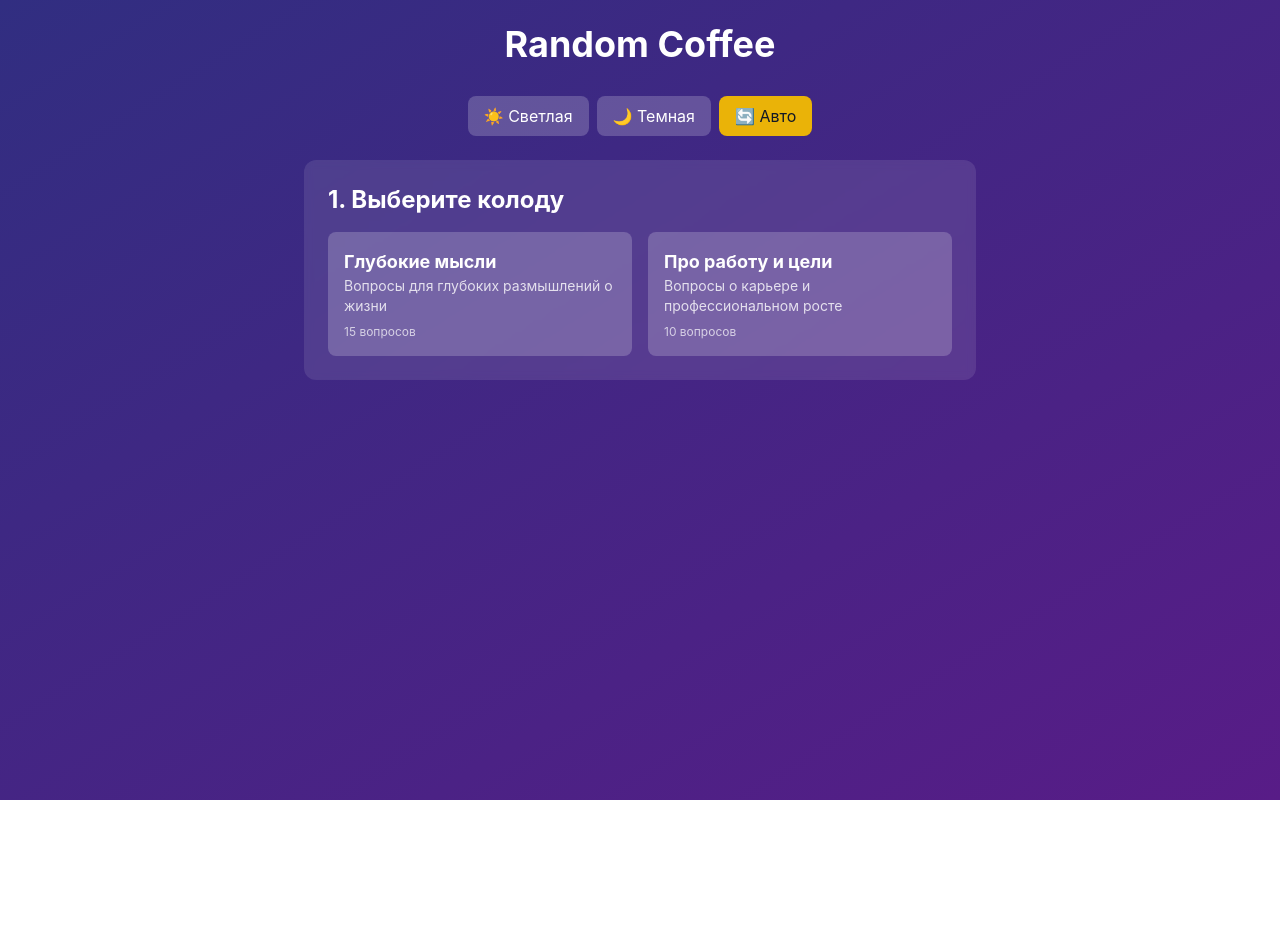
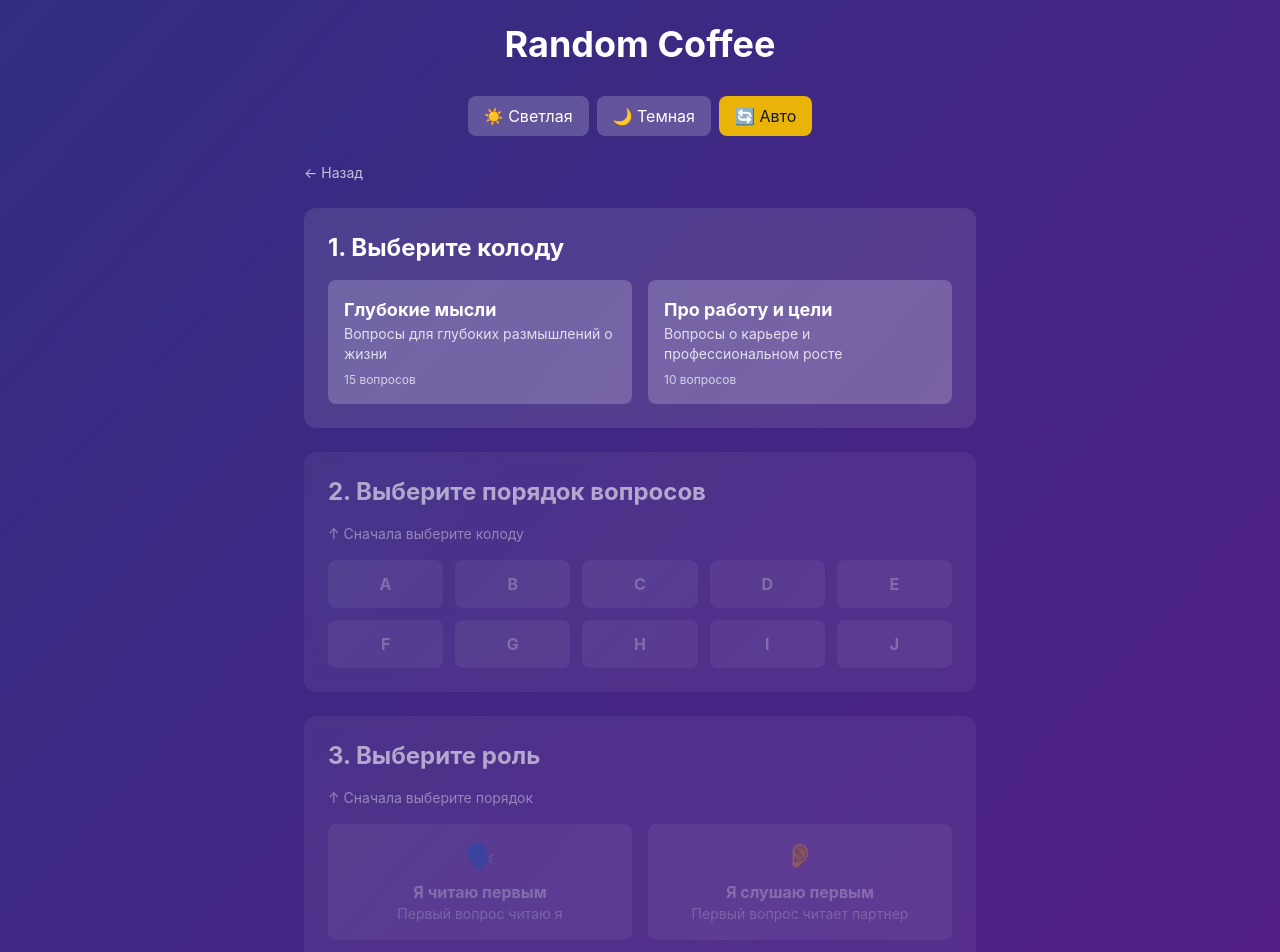
Before and after one commit to r3code/random-coffee, a Vue app: page / in a window 1280 px wide. Shown: the top 952 px of the page. Before the commit the page ends 800 px from the top, so only its background shows below. Built offline with nearby package versions, Linux system fonts and the light colour scheme; the HTML template or start-up script is replaced by a standard one.

Commit message:
Исправления загрузки сессий

```diff
--- a/src/views/GameView.vue
+++ b/src/views/GameView.vue
@@ -9,8 +9,8 @@
     <!-- Шапка: скрыта когда isFinished -->
     <header v-if="!isFinished" class="text-center mb-6" role="banner">
       <div class="flex justify-between items-center mb-2">
-        <button @click="goBack" class="text-sm opacity-70 hover:opacity-100" aria-label="Вернуться к настройкам">
-          ← Назад
+        <button @click="goBack" class="text-sm opacity-70 hover:opacity-100" aria-label="На главную">
+          ← На главную
         </button>
         <div class="text-sm opacity-80" aria-live="polite">
           {{ currentOrder?.name }} • Вопрос {{ currentTurn + 1 }} из {{ currentOrder?.sequence.length }}
--- a/src/views/SetupView.vue
+++ b/src/views/SetupView.vue
@@ -18,7 +18,11 @@
         </button>
       </div>
 
-      <!-- Продолжить сессию -->
+      <!-- ════════════════════════════════════════════════════════════ -->
+      <!-- ГЛАВНЫЙ ЭКРАН: Продолжить + История (без формы новой сессии) -->
+      <!-- ════════════════════════════════════════════════════════════ -->
+      <template v-if="!showNewForm">
+        <!-- Продолжить сессию? -->
         <div v-if="hasSavedSession && !shareParams" class="mb-8">
           <div class="bg-white/10 backdrop-blur-sm rounded-xl p-6 mb-4">
             <h2 class="text-2xl font-bold mb-2">Продолжить сессию?</h2>
@@ -31,14 +35,13 @@
                       class="flex-1 py-3 bg-green-500 hover:bg-green-400 rounded-lg font-bold">
                 Продолжить
               </button>
-            <button @click="startNew"
+              <button @click="enterNewForm"
                       class="flex-1 py-3 bg-gray-600 hover:bg-gray-500 rounded-lg font-bold">
                 Новая
               </button>
             </div>
 
-          <!-- QR-код с share-ссылкой для партнёра: включает currentTurn,
-               чтобы партнёр мог продолжить с того же вопроса -->
+            <!-- QR-код для продолжения -->
             <div class="text-center">
               <p class="text-sm opacity-80 mb-2">
                 Покажите партнёру QR-код, чтобы продолжить с того же вопроса:
@@ -51,7 +54,15 @@
           </div>
         </div>
 
-      <!-- Экспорт -->
+        <!-- Нет активной сессии: большая кнопка "Начать новую" -->
+        <div v-else class="mb-8 text-center">
+          <button @click="enterNewForm"
+                  class="w-full py-5 bg-yellow-500 hover:bg-yellow-400 text-gray-900 text-xl font-bold rounded-xl shadow-lg transition-all active:scale-95">
+            ➕ Начать новую сессию
+          </button>
+        </div>
+
+        <!-- Экспорт/Импорт (только при наличии активной сессии) -->
         <div v-if="hasSavedSession" class="mb-6 flex gap-4">
           <button @click="handleExport"
                   class="flex-1 py-3 bg-blue-500 hover:bg-blue-400 rounded-lg font-bold">
@@ -63,13 +74,12 @@
           </label>
         </div>
 
-      <!-- История сессий — список всех сессий, можно открыть или удалить -->
+        <!-- История сессий -->
         <div v-if="sessions.length > 0" class="mb-8">
           <div class="bg-white/10 backdrop-blur-sm rounded-xl p-6">
             <h2 class="text-2xl font-bold mb-4">История сессий</h2>
             <p class="text-sm opacity-80 mb-4">
-            Можно параллельно вести несколько сессий с разными колодами
-            и возвращаться к ним позже.
+              Можно параллельно вести несколько сессий с разными колодами и возвращаться к ним позже.
             </p>
 
             <div class="space-y-3 max-h-96 overflow-y-auto">
@@ -81,7 +91,7 @@
               >
                 <!-- Иконка статуса -->
                 <div class="text-2xl shrink-0">
-                <span v-if="s.completed">✅</span>
+                  <span v-if="isSessionFinished(s)">✅</span>
                   <span v-else>▶️</span>
                 </div>
 
@@ -91,7 +101,7 @@
                     {{ sessionDeckName(s) }} • порядок {{ sessionOrderName(s) }}
                   </div>
                   <div class="text-xs opacity-70 mt-1">
-                  {{ s.completed
+                    {{ isSessionFinished(s)
                       ? `Завершена • ${formatDate(s.updatedAt)}`
                       : `В процессе • вопрос ${(s.currentTurn || 0) + 1} из ${sessionTotal(s)} • ${formatDate(s.updatedAt)}`
                     }}
@@ -100,23 +110,20 @@
 
                 <!-- Кнопки -->
                 <div class="flex gap-2 shrink-0">
-                <!-- Активная незавершённая сессия: "Активна" (disabled) -->
                   <button
-                  v-if="s.id === activeSessionId && !s.completed"
+                    v-if="s.id === activeSessionId && !isSessionFinished(s)"
                     disabled
                     class="px-3 py-2 bg-yellow-500/30 text-yellow-300 cursor-default rounded-lg text-sm font-bold"
                   >
                     Активна
                   </button>
-                <!-- Незавершённая не-активная сессия: "Открыть" -->
                   <button
-                  v-else-if="!s.completed"
+                    v-else-if="!isSessionFinished(s)"
                     @click="openSession(s.id)"
                     class="px-3 py-2 bg-green-500 hover:bg-green-400 rounded-lg text-sm font-bold"
                   >
                     Открыть
                   </button>
-                <!-- Завершённая сессия: "Снова" — создать новую с теми же параметрами -->
                   <button
                     v-else
                     @click="restartCompletedSession(s)"
@@ -137,9 +144,21 @@
             </div>
           </div>
         </div>
+      </template>
 
-      <!-- Выбор колоды -->
+      <!-- ════════════════════════════════════════════════════════════ -->
+      <!-- ЭКРАН НОВОЙ СЕССИИ: форма со всеми блоками (disabled до выбора) -->
+      <!-- ════════════════════════════════════════════════════════════ -->
+      <template v-else>
+        <!-- Назад -->
+        <div class="mb-6">
+          <button @click="exitNewForm" class="text-sm opacity-70 hover:opacity-100">
+            ← Назад
+          </button>
+        </div>
+
         <div class="space-y-6">
+          <!-- Блок 1: Колода (всегда активен) -->
           <div class="bg-white/10 backdrop-blur-sm rounded-xl p-6">
             <h2 class="text-2xl font-bold mb-4">1. Выберите колоду</h2>
             <div class="grid grid-cols-1 md:grid-cols-2 gap-4">
@@ -158,38 +177,52 @@
             </div>
           </div>
 
-        <!-- Порядок -->
-        <div v-if="selectedDeckId" class="bg-white/10 backdrop-blur-sm rounded-xl p-6">
+          <!-- Блок 2: Порядок (виден, disabled пока нет колоды) -->
+          <div class="bg-white/10 backdrop-blur-sm rounded-xl p-6 transition-opacity"
+               :class="!selectedDeckId ? 'opacity-60' : ''">
             <h2 class="text-2xl font-bold mb-4">2. Выберите порядок вопросов</h2>
-          <p class="text-sm opacity-80 mb-4">
+            <p v-if="!selectedDeckId" class="text-sm opacity-70 mb-4">
+              ↑ Сначала выберите колоду
+            </p>
+            <p v-else class="text-sm opacity-80 mb-4">
               Договоритесь с партнером о букве порядка — одинаковая буква даст
               одинаковую последовательность вопросов.
             </p>
             <div class="grid grid-cols-5 gap-3">
               <button
-              v-for="(order, index) in selectedDeck.orders"
-              :key="order.id"
+                v-for="(order, index) in (selectedDeck?.orders || emptyOrders)"
+                :key="order?.id || index"
                 @click="selectOrder(index)"
+                :disabled="!selectedDeckId"
                 :aria-pressed="selectedOrderIndex === index"
-              :aria-label="`Порядок ${order.name}`"
-              class="p-3 rounded-lg transition-all text-center font-bold"
-              :class="selectedOrderIndex === index ? 'bg-yellow-500 text-gray-900' : 'bg-white/20 hover:bg-white/30'"
+                :aria-label="`Порядок ${order?.name || '?'}`"
+                class="p-3 rounded-lg transition-all text-center font-bold disabled:cursor-not-allowed"
+                :class="selectedOrderIndex === index
+                  ? 'bg-yellow-500 text-gray-900'
+                  : 'bg-white/20 hover:bg-white/30 disabled:opacity-50 disabled:hover:bg-white/20'"
               >
-              {{ order.name }}
+                {{ order?.name || '—' }}
               </button>
             </div>
           </div>
 
-        <!-- Роль -->
-        <div v-if="selectedOrderIndex !== null" class="bg-white/10 backdrop-blur-sm rounded-xl p-6">
+          <!-- Блок 3: Роль (виден, disabled пока нет порядка) -->
+          <div class="bg-white/10 backdrop-blur-sm rounded-xl p-6 transition-opacity"
+               :class="selectedOrderIndex === null ? 'opacity-60' : ''">
             <h2 class="text-2xl font-bold mb-4">3. Выберите роль</h2>
-          <p class="text-sm opacity-80 mb-4">Роли будут чередоваться каждый вопрос</p>
+            <p v-if="selectedOrderIndex === null" class="text-sm opacity-70 mb-4">
+              ↑ Сначала выберите порядок
+            </p>
+            <p v-else class="text-sm opacity-80 mb-4">Роли будут чередоваться каждый вопрос</p>
             <div class="grid grid-cols-1 md:grid-cols-2 gap-4">
               <button
                 @click="selectRole('reader')"
+                :disabled="selectedOrderIndex === null"
                 :aria-pressed="selectedRole === 'reader'"
-              class="p-4 rounded-lg transition-all"
-              :class="selectedRole === 'reader' ? 'bg-yellow-500 text-gray-900' : 'bg-white/20 hover:bg-white/30'"
+                class="p-4 rounded-lg transition-all disabled:cursor-not-allowed"
+                :class="selectedRole === 'reader'
+                  ? 'bg-yellow-500 text-gray-900'
+                  : 'bg-white/20 hover:bg-white/30 disabled:opacity-50 disabled:hover:bg-white/20'"
               >
                 <div class="text-2xl mb-2">🗣️</div>
                 <div class="font-bold">Я читаю первым</div>
@@ -197,9 +230,12 @@
               </button>
               <button
                 @click="selectRole('listener')"
+                :disabled="selectedOrderIndex === null"
                 :aria-pressed="selectedRole === 'listener'"
-              class="p-4 rounded-lg transition-all"
-              :class="selectedRole === 'listener' ? 'bg-yellow-500 text-gray-900' : 'bg-white/20 hover:bg-white/30'"
+                class="p-4 rounded-lg transition-all disabled:cursor-not-allowed"
+                :class="selectedRole === 'listener'
+                  ? 'bg-yellow-500 text-gray-900'
+                  : 'bg-white/20 hover:bg-white/30 disabled:opacity-50 disabled:hover:bg-white/20'"
               >
                 <div class="text-2xl mb-2">👂</div>
                 <div class="font-bold">Я слушаю первым</div>
@@ -208,18 +244,16 @@
             </div>
           </div>
 
-        <!-- QR-код для синхронизации — показываем плашку раньше,
-             с плейсхолдером до выбора всех опций -->
-        <div v-if="selectedDeckId" class="bg-white/10 backdrop-blur-sm rounded-xl p-6 text-center">
+          <!-- Блок 4: QR-код (виден, плейсхолдер пока нет роли) -->
+          <div class="bg-white/10 backdrop-blur-sm rounded-xl p-6 text-center">
             <h3 class="text-xl font-bold mb-4">Синхронизация с партнёром</h3>
 
-          <div v-if="!selectedRole || selectedOrderIndex === null">
+            <div v-if="!selectedRole">
               <div class="inline-flex items-center justify-center w-48 h-48 bg-white/10 rounded-lg mb-4 opacity-60">
                 <span class="text-5xl opacity-50">📷</span>
               </div>
               <p class="text-sm opacity-70">
-              Выберите порядок и роль — здесь появится QR-код, который
-              партнёр сможет отсканировать, чтобы открыть ту же сессию.
+                ↑ Выберите колоду, порядок и роль — здесь появится QR-код
               </p>
             </div>
 
@@ -234,15 +268,16 @@
             </div>
           </div>
 
-        <!-- Старт -->
+          <!-- Кнопка "Начать сессию" (видна, disabled пока нет роли) -->
           <button
-          v-if="selectedRole"
             @click="startGame"
-          class="w-full py-5 bg-yellow-500 hover:bg-yellow-400 text-gray-900 text-xl font-bold rounded-xl shadow-lg transition-all active:scale-95"
+            :disabled="!selectedRole"
+            class="w-full py-5 bg-yellow-500 hover:bg-yellow-400 text-gray-900 text-xl font-bold rounded-xl shadow-lg transition-all active:scale-95 disabled:opacity-50 disabled:cursor-not-allowed disabled:hover:bg-yellow-500"
           >
             Начать сессию ➔
           </button>
         </div>
+      </template>
     </div>
   </div>
 </template>
@@ -257,16 +292,23 @@ import { decks } from '@/data/decks'
 const router = useRouter()
 const route = useRoute()
 const {
-  hasSavedSession, startSession, resetProgress,
+  hasSavedSession, startSession,
   exportState, importState, theme, setTheme,
-  // Реактивные данные сохранённой сессии — для отображения инфо и QR
+  // Реактивные данные сохранённой сессии
   deckId, orderIndex, currentTurn, role, deck, currentOrder,
   // История сессий
   sessions, activeSessionId, loadSession, deleteSession
 } = useDeck()
 
 const availableDecks = Object.values(decks)
+// Пустой массив порядков для отображения 10 disabled-кнопок до выбора колоды
+const emptyOrders = Array.from({ length: 10 }, (_, i) => ({
+  id: `empty_${i}`,
+  name: String.fromCharCode(65 + i)
+}))
 
+// ─── Состояние формы ─────────────────────────────────────────
+const showNewForm = ref(false)
 const selectedDeckId = ref(null)
 const selectedOrderIndex = ref(null)
 const selectedRole = ref(null)
@@ -276,31 +318,29 @@ const continueQrDataUrl = ref('')
 
 const selectedDeck = computed(() => selectedDeckId.value ? decks[selectedDeckId.value] : null)
 
-// ─── QR для НОВОЙ сессии (выбор колоды/порядка/роли) ──────────
+// ─── QR для НОВОЙ сессии ─────────────────────────────────────
 const shareUrl = computed(() => {
   if (!selectedDeckId.value || selectedOrderIndex.value === null || !selectedRole.value) return ''
   return buildShareUrl(selectedDeckId.value, selectedOrderIndex.value, selectedRole.value)
 })
 
-// ─── Инфо о сохранённой сессии (для блока "Продолжить") ──────
+// ─── Инфо о сохранённой сессии (для блока "Продолжить") ─────
 const savedDeckName = computed(() => deck.value?.name || '—')
 const savedOrderName = computed(() => currentOrder.value?.name || '—')
 const savedTurn = computed(() => currentTurn.value)
 const savedTotalQuestions = computed(() => currentOrder.value?.sequence.length ?? 0)
 
-// ─── QR для ПРОДОЛЖЕНИЯ сессии (для партнёра, с currentTurn) ─
+// ─── QR для ПРОДОЛЖЕНИЯ ──────────────────────────────────────
 const continueShareUrl = computed(() => {
   if (!hasSavedSession.value) return ''
   return buildShareUrl(deckId.value, orderIndex.value, role.value, currentTurn.value)
 })
 
-// ─── История сессий: сортировка (активная первой, затем по updatedAt) ──
+// ─── История сессий: сортировка ─────────────────────────────
 const sortedSessions = computed(() => {
   return [...sessions.value].sort((a, b) => {
-    // Активная всегда первая
     if (a.id === activeSessionId.value) return -1
     if (b.id === activeSessionId.value) return 1
-    // Остальные — по дате обновления (новые первыми)
     return new Date(b.updatedAt || 0) - new Date(a.updatedAt || 0)
   })
 })
@@ -313,6 +353,13 @@ function sessionOrderName(s) {
 }
 function sessionTotal(s) {
   return decks[s.deckId]?.orders?.[s.orderIndex]?.sequence.length ?? 0
+}
+// Защитная проверка: сессия завершена, даже если completed=false,
+// но currentTurn >= длины последовательности (старый баг или миграция).
+function isSessionFinished(s) {
+  if (s.completed) return true
+  const total = sessionTotal(s)
+  return total > 0 && (s.currentTurn || 0) >= total
 }
 function formatDate(iso) {
   if (!iso) return ''
@@ -341,19 +388,24 @@ watch(shareUrl, async (url) => {
   }
 }, { immediate: false })
 
-// Генерируем QR для продолжения при изменении состояния сохранённой сессии
 watch([hasSavedSession, continueShareUrl], ([has, url]) => {
   if (has) generateContinueQr(url)
   else continueQrDataUrl.value = ''
 }, { immediate: true })
 
 onMounted(() => {
+  // First-time user (no sessions): по умолчанию открываем форму
+  if (sessions.value.length === 0) {
+    showNewForm.value = true
+  }
+  // Share URL: предзаполняем форму и открываем её
   const parsed = parseShareUrl(route.query)
   if (parsed) {
     shareParams.value = parsed
     selectedDeckId.value = parsed.deck
     selectedOrderIndex.value = parsed.order
     selectedRole.value = parsed.role
+    showNewForm.value = true
   }
 })
 
@@ -366,6 +418,21 @@ function selectDeck(dId) {
 function selectOrder(index) { selectedOrderIndex.value = index }
 function selectRole(r) { selectedRole.value = r }
 
+function enterNewForm() {
+  // Просто переключаем режим, не трогая активную сессию.
+  // Старая активная сессия остаётся в истории как in-progress.
+  showNewForm.value = true
+  // Сбрасываем форму, чтобы пользователь видел чистый выбор.
+  selectedDeckId.value = null
+  selectedOrderIndex.value = null
+  selectedRole.value = null
+  shareParams.value = null
+}
+
+function exitNewForm() {
+  showNewForm.value = false
+}
+
 function startGame() {
   const turn = shareParams.value?.turn
   startSession(
@@ -374,26 +441,20 @@ function startGame() {
     selectedRole.value,
     typeof turn === 'number' ? turn : 0
   )
+  // Очищаем shareParams после использования, чтобы при следующем
+  // ручном старте без share-ссылки не применялся старый turn.
+  shareParams.value = null
   router.push('/game')
 }
 
 function continueSession() { router.push('/game') }
 
-function startNew() {
-  resetProgress()
-  selectedDeckId.value = null
-  selectedOrderIndex.value = null
-  selectedRole.value = null
-}
-
-// Открыть сессию из истории → сделать её активной и перейти в игру
 function openSession(id) {
   if (loadSession(id)) {
     router.push('/game')
   }
 }
 
-// Перезапустить завершённую сессию: создать новую с теми же параметрами
 function restartCompletedSession(s) {
   startSession(s.deckId, s.orderIndex, s.role)
   router.push('/game')
```
Also changed, not shown: src/composables/useDeck.js (+56 -10 lines), 1 other file (tests, documents, lock files or other folders). Lines whose indentation alone changed are shown as unchanged.
